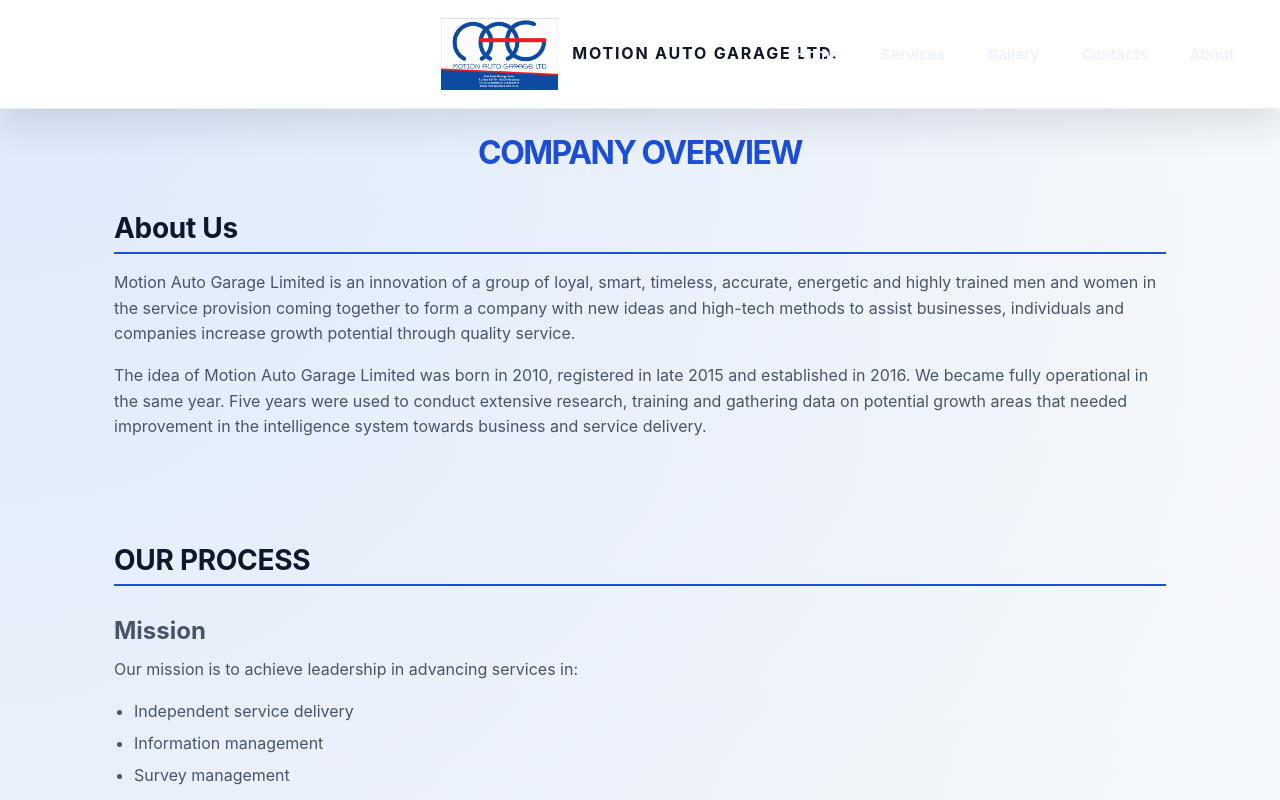
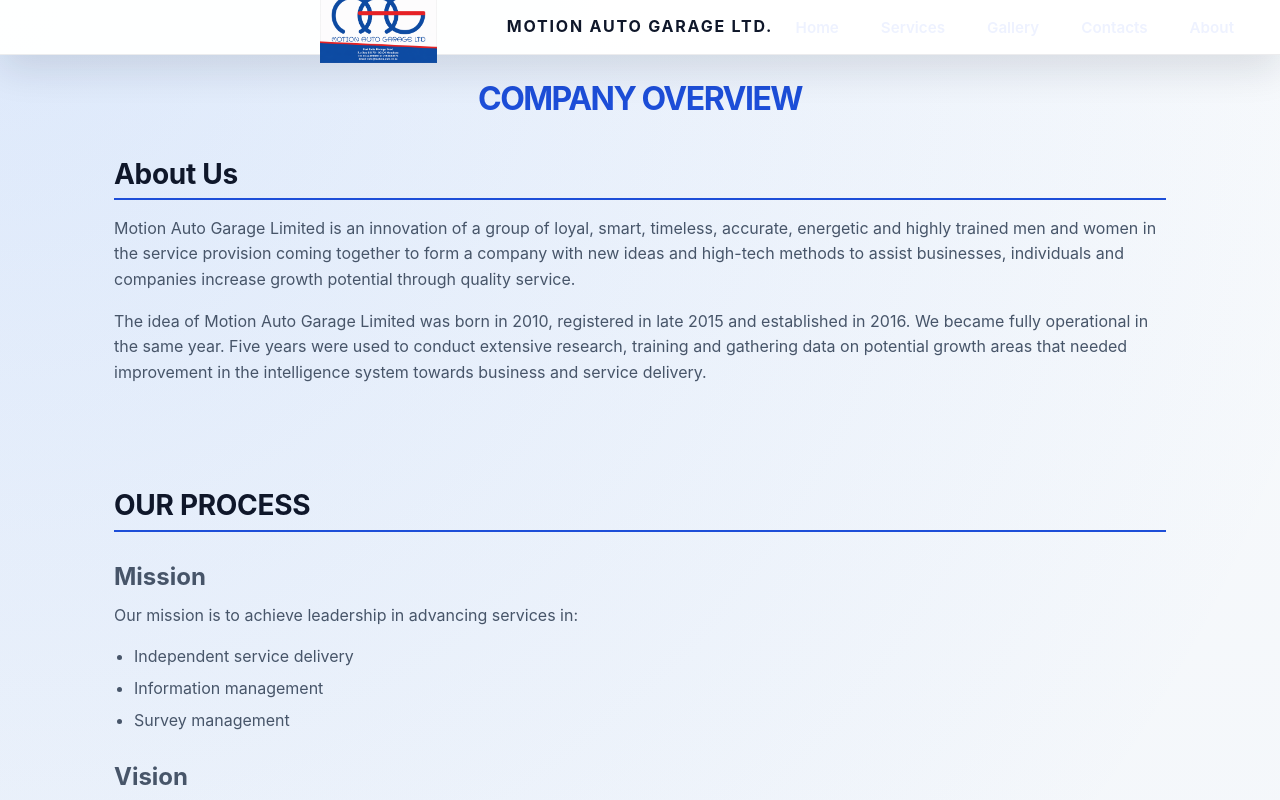
Before and after one commit to Jamoo020/Motion-auto-garage, a React (Vite) app: page /about in a window 1280 px wide. Shown: the top 800 px of the page. Built offline with nearby package versions, Linux system fonts and the light colour scheme.

Commit message:
Center header text separately from logo

```diff
--- a/src/components/Header.css
+++ b/src/components/Header.css
@@ -13,27 +13,31 @@
   position: relative;
 }
 
-.brand {
+.brand-area {
+  position: relative;
+  width: 100%;
+  max-width: 640px;
   display: flex;
   align-items: center;
   justify-content: center;
-  gap: 14px;
-  flex: 0 1 auto;
   min-width: 0;
-  max-width: 640px;
   margin: 0 auto;
 }
 
-.brand strong {
+.brand-text {
   font-size: 1rem;
   line-height: 1.1;
   color: #0f172a;
   letter-spacing: 1.8px;
   text-transform: uppercase;
   white-space: nowrap;
+  text-align: center;
+  width: 100%;
 }
 
 .logo {
+  position: absolute;
+  left: 0;
   height: 60px;
   width: auto;
   object-fit: contain;
--- a/src/components/Header.jsx
+++ b/src/components/Header.jsx
@@ -32,9 +32,9 @@
   return (
     <>
       <header className={scrolled ? 'scrolled' : ''}>
-        <div className="brand">
+        <div className="brand-area">
           <img src="/images/motion.png" alt="Motion Auto Garage Ltd" className="logo" />
-          <strong>MOTION AUTO GARAGE LTD.</strong>
+          <strong className="brand-text">MOTION AUTO GARAGE LTD.</strong>
         </div>
         <button
           type="button"
```
